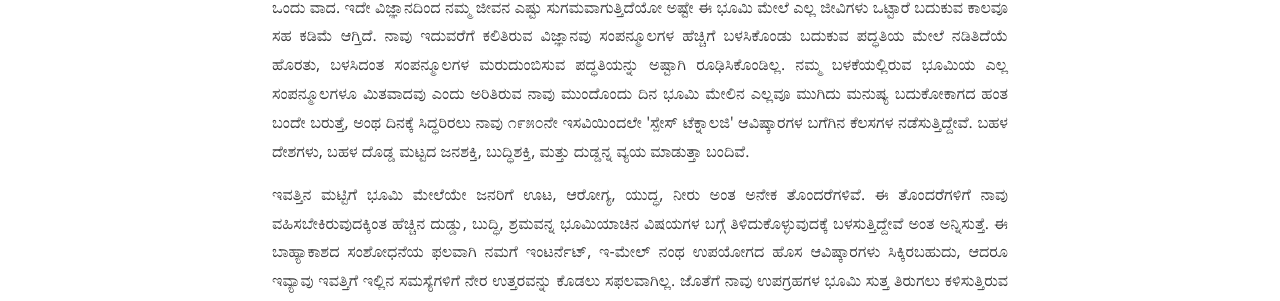
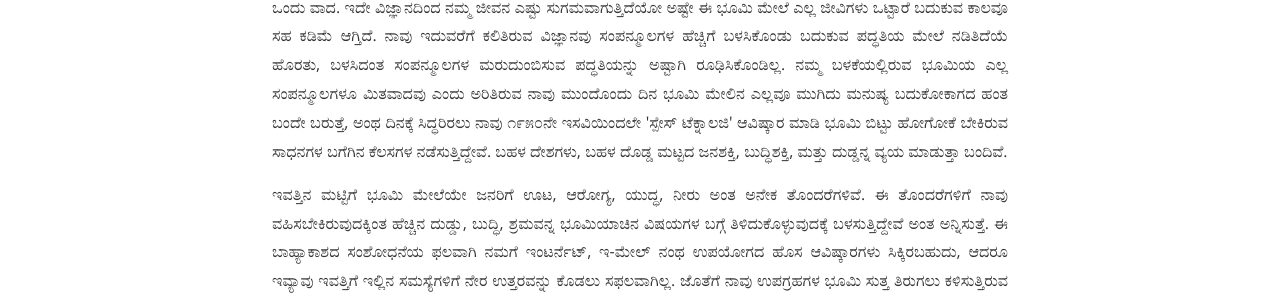
Before and after one commit to bencentra/centrarium, a Jekyll site: the page built from _posts/2021-05-16-prakrutiya-virodhaabhaasa.markdown, in a window 1280 px wide. Shown: the part 997-1298 px from the top of the page. Built offline with Jekyll 4.4.1, drawn with Linux system fonts in a browser that asks for light colours; nearby versions of some CDN libraries; comment, search, counter and statistics services are not loaded; a style sheet for code colours, icons or effects is not loaded; some of the changed text lies outside the part shown.

Commit message:
Update 2021-05-16-prakrutiya-virodhaabhaasa.markdown

```diff
--- a/_posts/2021-05-16-prakrutiya-virodhaabhaasa.markdown
+++ b/_posts/2021-05-16-prakrutiya-virodhaabhaasa.markdown
@@ -13,7 +13,7 @@
 
 <p align = "justify"> ಪ್ರಕೃತಿಯಲ್ಲಿ ಬೇರೆ ಪ್ರಾಣಿಗಳಲ್ಲಿ ಕಾಣದ ಬುದ್ಧಿವಂತಿಕೆ, ರೀತಿ-ನೀತಿಗಳು, ಕಲಿಕೆ ಹಾಗೂ ತಿಳಿದ ವಿಷಯವನ್ನು ಮುಂದಿನ ಪೀಳಿಗೆಗೆ ತಿಳಿಸುವ ಶಕ್ತಿ ಬೇರಾವ ಜೀವಿಗಳಲ್ಲೂ ಮನುಷ್ಯನಲ್ಲಿ ಕಾಣುವಷ್ಟು ನಾವು ಕಾಣುವುದಿಲ್ಲ. ಹೆಚ್ಚು ಕಡಿಮೆ ಎಲ್ಲ ಜೀವಿಗಳೂ ಸಂಘ ಜೀವಿಗಳೆ. ಆದರೆ ಮನುಷ್ಯ ಮಾತ್ರ ತನ್ನ ಸುತ್ತಲ ಸಮಾಜವನ್ನು ಒಂದು ಸಂಕೀರ್ಣವಾದ, ತೊಡಕುಗಳ ತುಂಬಿದ ಸಮಾಜವನ್ನಾಗಿ ಬೆಳೆಸಿ ಅದರ ಚೌಕಟ್ಟಿನಲ್ಲಿ ಜೀವಿಸುತ್ತಿದ್ದಾನೆ. ಮನುಷ್ಯನ ಬುದ್ಧಿವಂತಿಕೆ ಬೆಳೆದಂತೆ ಆಸೆ, ಆಕಾಂಕ್ಷೆಗಳೂ ಬೆಳೆದು ಬರೀ ಹೊಟ್ಟೆಯ ಊಟದ ಅವಶ್ಯಕತೆ ಮೀರಿ ಇನ್ನೂ ಹೆಚ್ಚಿನ ಸಂತಸದ ಅವಶ್ಯಕತೆಗಳಿಗಾಗಿ ಯೋಚಿಸಿ, ಹೋರಾಟ ಮಾಡಿ ಜೀವನ ನಡೆಸುವ ಜೀವನ ಪರಿಯನ್ನು ಬೆಳೆಸಿಕೊಂಡಿದ್ದಾನೆ. </p>
 
-<p align = "justify"> ನಾವು ಅನುಭವಿಸುತ್ತಿರುವ ಔಷಧಿಗಳು, ಕಾರು, ಬೈಕು, ವಿಮಾನ, ಪೆಟ್ರೋಲ್, ಬೆಳ್ಳಿ – ಬಂಗಾರ, ಪ್ಲಾಸ್ಟಿಕ್, ಸಾಫ್ಟ್ವೇರ್ ತಂತ್ರಜ್ಞಾನ, ಗಣಿಗಾರಿಕೆ ಎಲ್ಲವೂ ವಿಜ್ಞಾನದಿಂದ ಬೆಳೆದಂತವೆ. ಇದರಿಂದ ನಮಗೆ ಸಿಕ್ಕ ಉಪಯೋಗಗಳ ಜೊತೆಗೆ ಕೆಟ್ಟ ಪರಿಣಾಮವೂ, ಅನಾನುಕೂಲವೂ ವಿಜ್ಞಾನದಿಂದಲೇ ಅನ್ನುವುದು ಒಂದು ವಾದ. ಇದೇ ವಿಜ್ಞಾನದಿಂದ ನಮ್ಮ ಜೀವನ ಎಷ್ಟು ಸುಗಮವಾಗುತ್ತಿದೆಯೋ ಅಷ್ಟೇ ಈ ಭೂಮಿ ಮೇಲೆ ಎಲ್ಲ ಜೀವಿಗಳು ಒಟ್ಟಾರೆ ಬದುಕುವ ಕಾಲವೂ ಸಹ ಕಡಿಮೆ ಆಗ್ತಿದೆ. ನಾವು ಇದುವರೆಗೆ ಕಲಿತಿರುವ ವಿಜ್ಞಾನವು ಸಂಪನ್ಮೂಲಗಳ  ಹೆಚ್ಚಿಗೆ ಬಳಸಿಕೊಂಡು ಬದುಕುವ ಪದ್ಧತಿಯ ಮೇಲೆ ನಡಿತಿದೆಯೆ ಹೊರತು, ಬಳಸಿದಂತ ಸಂಪನ್ಮೂಲಗಳ ಮರುದುಂಬಿಸುವ ಪದ್ಧತಿಯನ್ನು ಅಷ್ಟಾಗಿ ರೂಢಿಸಿಕೊಂಡಿಲ್ಲ. ನಮ್ಮ ಬಳಕೆಯಲ್ಲಿರುವ ಭೂಮಿಯ ಎಲ್ಲ ಸಂಪನ್ಮೂಲಗಳೂ ಮಿತವಾದವು ಎಂದು ಅರಿತಿರುವ ನಾವು ಮುಂದೊಂದು ದಿನ ಭೂಮಿ ಮೇಲಿನ ಎಲ್ಲವೂ ಮುಗಿದು ಮನುಷ್ಯ ಬದುಕೋಕಾಗದ ಹಂತ ಬಂದೇ ಬರುತ್ತೆ, ಅಂಥ ದಿನಕ್ಕೆ ಸಿದ್ಧರಿರಲು ನಾವು ೧೯೫೦ನೇ ಇಸವಿಯಿಂದಲೇ 'ಸ್ಪೇಸ್ ಟೆಕ್ನಾಲಜಿ' ಆವಿಷ್ಕಾರಗಳ ಬಗೆಗಿನ ಕೆಲಸಗಳ ನಡೆಸುತ್ತಿದ್ದೇವೆ. ಬಹಳ ದೇಶಗಳು, ಬಹಳ ದೊಡ್ಡ ಮಟ್ಟದ ಜನಶಕ್ತಿ, ಬುದ್ಧಿಶಕ್ತಿ, ಮತ್ತು ದುಡ್ಡನ್ನ ವ್ಯಯ ಮಾಡುತ್ತಾ ಬಂದಿವೆ. </p>
+<p align = "justify"> ನಾವು ಅನುಭವಿಸುತ್ತಿರುವ ಔಷಧಿಗಳು, ಕಾರು, ಬೈಕು, ವಿಮಾನ, ಪೆಟ್ರೋಲ್, ಬೆಳ್ಳಿ – ಬಂಗಾರ, ಪ್ಲಾಸ್ಟಿಕ್, ಸಾಫ್ಟ್ವೇರ್ ತಂತ್ರಜ್ಞಾನ, ಗಣಿಗಾರಿಕೆ ಎಲ್ಲವೂ ವಿಜ್ಞಾನದಿಂದ ಬೆಳೆದಂತವೆ. ಇದರಿಂದ ನಮಗೆ ಸಿಕ್ಕ ಉಪಯೋಗಗಳ ಜೊತೆಗೆ ಕೆಟ್ಟ ಪರಿಣಾಮವೂ, ಅನಾನುಕೂಲವೂ ವಿಜ್ಞಾನದಿಂದಲೇ ಅನ್ನುವುದು ಒಂದು ವಾದ. ಇದೇ ವಿಜ್ಞಾನದಿಂದ ನಮ್ಮ ಜೀವನ ಎಷ್ಟು ಸುಗಮವಾಗುತ್ತಿದೆಯೋ ಅಷ್ಟೇ ಈ ಭೂಮಿ ಮೇಲೆ ಎಲ್ಲ ಜೀವಿಗಳು ಒಟ್ಟಾರೆ ಬದುಕುವ ಕಾಲವೂ ಸಹ ಕಡಿಮೆ ಆಗ್ತಿದೆ. ನಾವು ಇದುವರೆಗೆ ಕಲಿತಿರುವ ವಿಜ್ಞಾನವು ಸಂಪನ್ಮೂಲಗಳ  ಹೆಚ್ಚಿಗೆ ಬಳಸಿಕೊಂಡು ಬದುಕುವ ಪದ್ಧತಿಯ ಮೇಲೆ ನಡಿತಿದೆಯೆ ಹೊರತು, ಬಳಸಿದಂತ ಸಂಪನ್ಮೂಲಗಳ ಮರುದುಂಬಿಸುವ ಪದ್ಧತಿಯನ್ನು ಅಷ್ಟಾಗಿ ರೂಢಿಸಿಕೊಂಡಿಲ್ಲ. ನಮ್ಮ ಬಳಕೆಯಲ್ಲಿರುವ ಭೂಮಿಯ ಎಲ್ಲ ಸಂಪನ್ಮೂಲಗಳೂ ಮಿತವಾದವು ಎಂದು ಅರಿತಿರುವ ನಾವು ಮುಂದೊಂದು ದಿನ ಭೂಮಿ ಮೇಲಿನ ಎಲ್ಲವೂ ಮುಗಿದು ಮನುಷ್ಯ ಬದುಕೋಕಾಗದ ಹಂತ ಬಂದೇ ಬರುತ್ತೆ, ಅಂಥ ದಿನಕ್ಕೆ ಸಿದ್ಧರಿರಲು ನಾವು ೧೯೫೦ನೇ ಇಸವಿಯಿಂದಲೇ 'ಸ್ಪೇಸ್ ಟೆಕ್ನಾಲಜಿ' ಆವಿಷ್ಕಾರ ಮಾಡಿ ಭೂಮಿ ಬಿಟ್ಟು ಹೋಗೋಕೆ ಬೇಕಿರುವ ಸಾಧನಗಳ ಬಗೆಗಿನ ಕೆಲಸಗಳ ನಡೆಸುತ್ತಿದ್ದೇವೆ. ಬಹಳ ದೇಶಗಳು, ಬಹಳ ದೊಡ್ಡ ಮಟ್ಟದ ಜನಶಕ್ತಿ, ಬುದ್ಧಿಶಕ್ತಿ, ಮತ್ತು ದುಡ್ಡನ್ನ ವ್ಯಯ ಮಾಡುತ್ತಾ ಬಂದಿವೆ. </p>
 
 <p align = "justify"> ಇವತ್ತಿನ ಮಟ್ಟಿಗೆ ಭೂಮಿ ಮೇಲೆಯೇ ಜನರಿಗೆ ಊಟ, ಆರೋಗ್ಯ, ಯುದ್ಧ, ನೀರು ಅಂತ ಅನೇಕ ತೊಂದರೆಗಳಿವೆ. ಈ ತೊಂದರೆಗಳಿಗೆ ನಾವು ವಹಿಸಬೇಕಿರುವುದಕ್ಕಿಂತ ಹೆಚ್ಚಿನ ದುಡ್ಡು, ಬುದ್ಧಿ, ಶ್ರಮವನ್ನ ಭೂಮಿಯಾಚಿನ ವಿಷಯಗಳ ಬಗ್ಗೆ ತಿಳಿದುಕೊಳ್ಳುವುದಕ್ಕೆ ಬಳಸುತ್ತಿದ್ದೇವೆ ಅಂತ ಅನ್ನಿಸುತ್ತೆ. ಈ ಬಾಹ್ಯಾಕಾಶದ ಸಂಶೋಧನೆಯ ಫಲವಾಗಿ ನಮಗೆ ಇಂಟರ್ನೆಟ್, ಇ-ಮೇಲ್ ನಂಥ ಉಪಯೋಗದ ಹೊಸ ಆವಿಷ್ಕಾರಗಳು ಸಿಕ್ಕಿರಬಹುದು, ಆದರೂ ಇವ್ಯಾವು ಇವತ್ತಿಗೆ ಇಲ್ಲಿನ ಸಮಸ್ಯೆಗಳಿಗೆ ನೇರ ಉತ್ತರವನ್ನು ಕೊಡಲು ಸಫಲವಾಗಿಲ್ಲ. ಜೊತೆಗೆ ನಾವು ಉಪಗ್ರಹಗಳ ಭೂಮಿ ಸುತ್ತ ತಿರುಗಲು ಕಳಿಸುತ್ತಿರುವ ಫಲವಾಗಿ ಅಲ್ಲೂ ಸಹ ‘ಸ್ಪೇಸ್ ಜಂಕ್’ ಹೆಚ್ಚುವ ಎಚ್ಚರಿಕೆಯನ್ನು ಈಗಾಗಲೇ ವಿಜ್ಞಾನಿಗಳು ನೀಡಿದ್ದಾರೆ <a  style="color:blue;" href="https://observer.com/2020/10/spacex-starlink-satellite-collision-risk-space-debris/"> [೧] </a>. ಇವೆಲ್ಲ ವಿಷಯಗಳು ಒಂದು ರೀತಿಯಲ್ಲಿ ಯೋಚಿಸಿ ನೋಡಿದರೆ ಜನರ ಬುದ್ಧಿವಂತಿಕೆ, ಅದರಿಂದ ಹೊರಬಂದ ವಿಜ್ಞಾನದ ಪದ್ಧತಿ ಅನುಕೂಲದ ಜೊತೆಗೆ ತಿರುಗಿ ನಮಗೆ ಮಾರಕವಾಗಿಯೂ ಪರಿಣಮಿಸಿದೆ. ಒಂದು ರೀತಿ ನಮ್ಮ ಗುಂಡಿಯನ್ನ ನಾವೇ ತೋಡಿಕೊಂಡಂಗೆ. </p>
 
```
